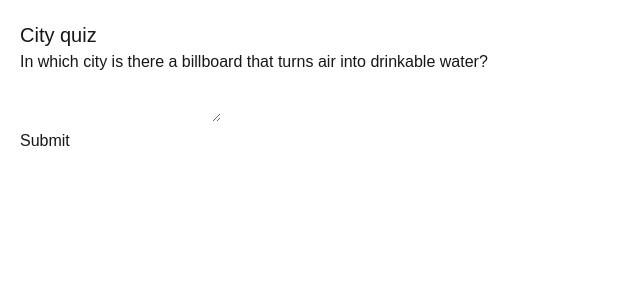
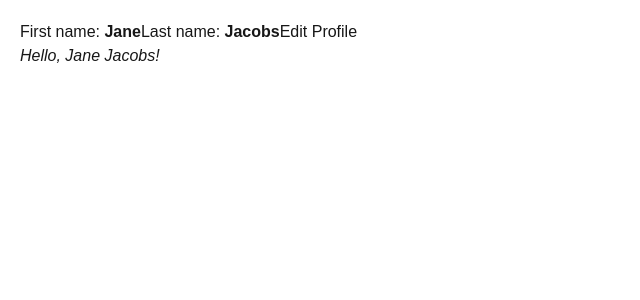
Before and after one commit to naktty/learn_react, a Next.js app in the folder learn-react/: page / in a window 1280 px wide. Shown: the top 300 px of the page, without its empty margins (0-640 px from the left). Built offline with nearby package versions, Linux system fonts and the light colour scheme.

Commit message:
チャレンジ問題2(自分の回答)

```diff
--- a/learn-react/src/app/page.tsx
+++ b/learn-react/src/app/page.tsx
@@ -2,70 +2,47 @@
 
 import { useState } from 'react';
 
-export default function Form() {
-  const [answer, setAnswer] = useState('');
-  const [error, setError] = useState(null);
-  const [status, setStatus] = useState('typing');
-
-  if (status === 'success') {
-    return <h1>That's right!</h1>
-  }
-
-  async function handleSubmit(e) {
-    e.preventDefault();
-    setStatus('submitting');
-    try {
-      await submitForm(answer);
-      setStatus('success');
-    } catch (err) {
-      setStatus('typing');
-      setError(err);
-    }
-  }
-
-  function handleTextareaChange(e) {
-    setAnswer(e.target.value);
-  }
+export default function EditProfile() {
+  const[mode, setMode] = useState('Browse');
+  const[firstName, setFirstName] = useState('Jane');
+  const[lastName, setLastName] = useState('Jacobs');
 
   return (
-    <>
-      <h2>City quiz</h2>
-      <p>
-        In which city is there a billboard that turns air into drinkable water?
-      </p>
-      <form onSubmit={handleSubmit}>
-        <textarea
-          value={answer}
-          onChange={handleTextareaChange}
-          disabled={status === 'submitting'}
-        />
-        <br />
-        <button disabled={
-          answer.length === 0 ||
-          status === 'submitting'
-        }>
-          Submit
-        </button>
-        {error !== null &&
-          <p className="Error">
-            {error.message}
-          </p>
+    <form>
+      <label>
+        First name:{' '}
+        {mode==='Edit' ?
+          <input
+            value={firstName}
+            onChange={e => {
+              setFirstName(e.target.value);
+            }}
+          />
+          : <b>{firstName}</b>
         }
-      </form>
-    </>
+      </label>
+      <label>
+        Last name:{' '}
+        {mode==='Edit' ?
+          <input
+            value={lastName}
+            onChange={e => {
+              setLastName(e.target.value);
+            }}
+          />
+          : <b>{lastName}</b>
+        }
+      </label>
+      <button
+        type="submit"
+        onClick={e => {
+          e.preventDefault();
+          mode==='Edit' ? setMode('Browse') : setMode('Edit');
+        }}
+      >
+        {mode === 'Browse' ? 'Edit Profile' : 'Save Profile'}
+      </button>
+      <p><i>{`Hello, ${firstName} ${lastName}!`}</i></p>
+    </form>
   );
 }
-
-function submitForm(answer) {
-  // Pretend it's hitting the network.
-  return new Promise((resolve, reject) => {
-    setTimeout(() => {
-      let shouldError = answer.toLowerCase() !== 'lima'
-      if (shouldError) {
-        reject(new Error('Good guess but a wrong answer. Try again!'));
-      } else {
-        resolve();
-      }
-    }, 1500);
-  });
-}
```
